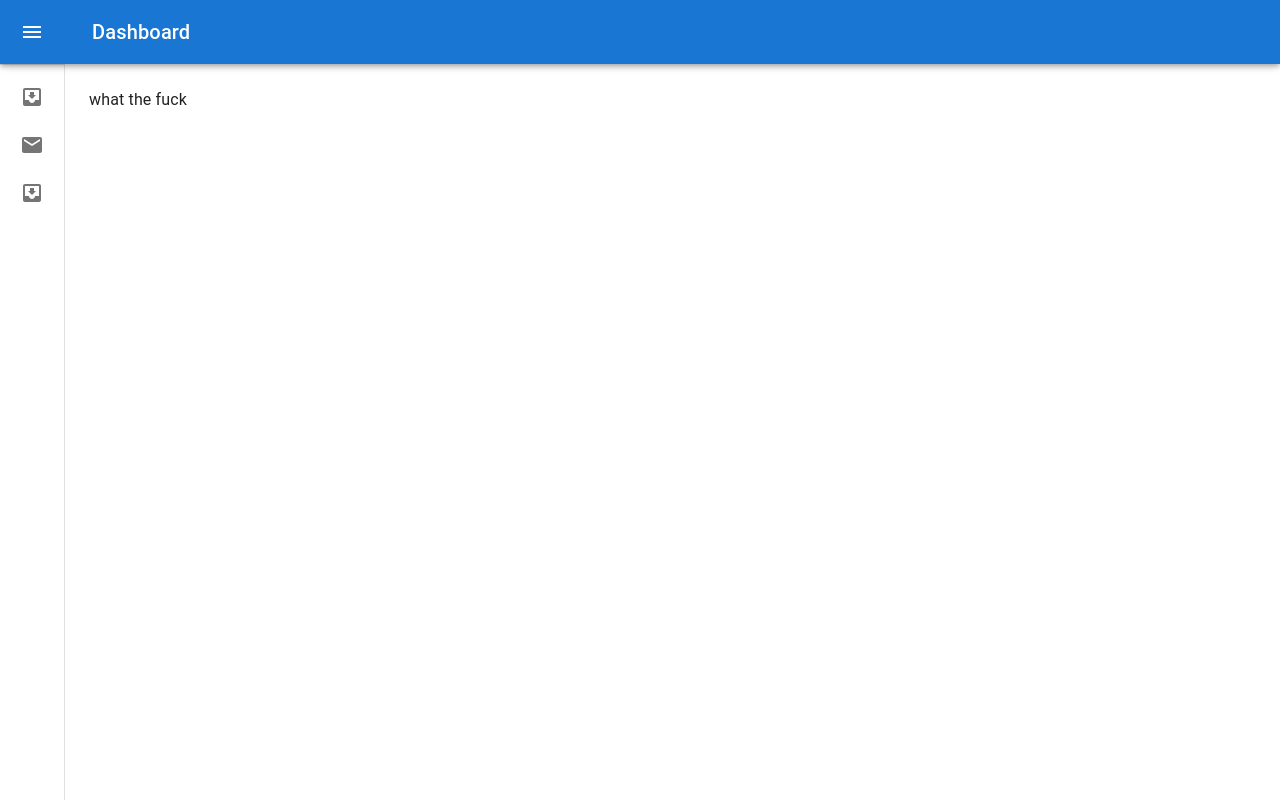
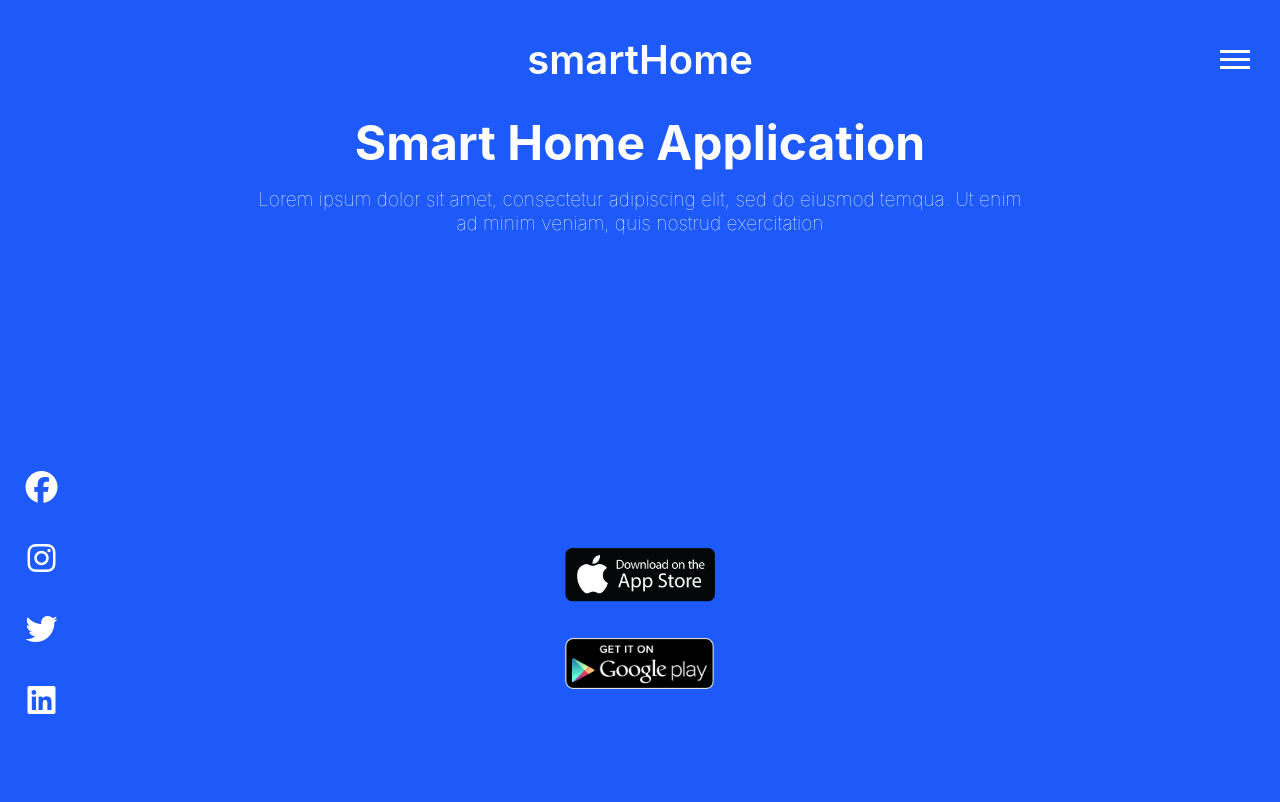
Before and after one commit to parkashay/app-landing-page, a React (Create React App) app: page /admin in a window 1280 px wide. Shown: the top 802 px of the page. Built offline with nearby package versions, Linux system fonts and the light colour scheme.

Commit message:
all done

```diff
--- a/package.json
+++ b/package.json
@@ -14,7 +14,6 @@
     "@testing-library/user-event": "^13.5.0",
     "react": "^18.2.0",
     "react-dom": "^18.2.0",
-    "react-router-dom": "^6.14.0",
     "react-scripts": "5.0.1",
     "styled-components": "^6.0.0-rc.6",
     "web-vitals": "^2.1.4"
--- a/src/App.js
+++ b/src/App.js
@@ -1,17 +1,12 @@
 
-import { BrowserRouter, Route, Routes } from 'react-router-dom';
 import './App.css';
 import Home from './pages/Home';
-import Dashboard from './dashboard/Dashboard';
 
 function App() {
   return (
-    <BrowserRouter>
-      <Routes>
-        <Route path='/' element={<Home />} />
-        <Route path='/admin' element = {<Dashboard />} />
-      </Routes>
-    </BrowserRouter>
+    <>
+      <Home/>
+    </>
   );
 }
 
--- a/src/dashboard/Dashboard.css
+++ /dev/null
@@ -1,3 +0,0 @@
-.dashboard{
-
-}
--- a/src/dashboard/Dashboard.jsx
+++ /dev/null
@@ -1,12 +0,0 @@
-import React from 'react'
-import Layout from './Layout'
-
-function Dashboard() {
-  return (
-    <div className='dashboard'>
-      <Layout/>
-    </div>
-  )
-}
-
-export default Dashboard
--- a/src/dashboard/Layout.jsx
+++ /dev/null
@@ -1,177 +0,0 @@
-import * as React from 'react';
-import { styled, useTheme } from '@mui/material/styles';
-import Box from '@mui/material/Box';
-import MuiDrawer from '@mui/material/Drawer';
-import MuiAppBar from '@mui/material/AppBar';
-import Toolbar from '@mui/material/Toolbar';
-import List from '@mui/material/List';
-import CssBaseline from '@mui/material/CssBaseline';
-import Typography from '@mui/material/Typography';
-import Divider from '@mui/material/Divider';
-import IconButton from '@mui/material/IconButton';
-import MenuIcon from '@mui/icons-material/Menu';
-import ChevronLeftIcon from '@mui/icons-material/ChevronLeft';
-import ChevronRightIcon from '@mui/icons-material/ChevronRight';
-import ListItem from '@mui/material/ListItem';
-import ListItemButton from '@mui/material/ListItemButton';
-import ListItemIcon from '@mui/material/ListItemIcon';
-import ListItemText from '@mui/material/ListItemText';
-import InboxIcon from '@mui/icons-material/MoveToInbox';
-import MailIcon from '@mui/icons-material/Mail';
-import { Route, Routes } from 'react-router-dom';
-import Testimonials from './components/Testimonials';
-import Faqs from './components/Faqs';
-
-const drawerWidth = 240;
-
-const openedMixin = (theme) => ({
-  width: drawerWidth,
-  transition: theme.transitions.create('width', {
-    easing: theme.transitions.easing.sharp,
-    duration: theme.transitions.duration.enteringScreen,
-  }),
-  overflowX: 'hidden',
-});
-
-const closedMixin = (theme) => ({
-  transition: theme.transitions.create('width', {
-    easing: theme.transitions.easing.sharp,
-    duration: theme.transitions.duration.leavingScreen,
-  }),
-  overflowX: 'hidden',
-  width: `calc(${theme.spacing(7)} + 1px)`,
-  [theme.breakpoints.up('sm')]: {
-    width: `calc(${theme.spacing(8)} + 1px)`,
-  },
-});
-
-const DrawerHeader = styled('div')(({ theme }) => ({
-  display: 'flex',
-  alignItems: 'center',
-  justifyContent: 'flex-end',
-  padding: theme.spacing(0, 1),
-  // necessary for content to be below app bar
-  ...theme.mixins.toolbar,
-}));
-
-const AppBar = styled(MuiAppBar, {
-  shouldForwardProp: (prop) => prop !== 'open',
-})(({ theme, open }) => ({
-  zIndex: theme.zIndex.drawer + 1,
-  transition: theme.transitions.create(['width', 'margin'], {
-    easing: theme.transitions.easing.sharp,
-    duration: theme.transitions.duration.leavingScreen,
-  }),
-  ...(open && {
-    marginLeft: drawerWidth,
-    width: `calc(100% - ${drawerWidth}px)`,
-    transition: theme.transitions.create(['width', 'margin'], {
-      easing: theme.transitions.easing.sharp,
-      duration: theme.transitions.duration.enteringScreen,
-    }),
-  }),
-}));
-
-const Drawer = styled(MuiDrawer, { shouldForwardProp: (prop) => prop !== 'open' })(
-  ({ theme, open }) => ({
-    width: drawerWidth,
-    flexShrink: 0,
-    whiteSpace: 'nowrap',
-    boxSizing: 'border-box',
-    ...(open && {
-      ...openedMixin(theme),
-      '& .MuiDrawer-paper': openedMixin(theme),
-    }),
-    ...(!open && {
-      ...closedMixin(theme),
-      '& .MuiDrawer-paper': closedMixin(theme),
-    }),
-  }),
-);
-
-export default function MiniDrawer() {
-  const theme = useTheme();
-  const [open, setOpen] = React.useState(false);
-
-  const handleDrawerOpen = () => {
-    setOpen(true);
-  };
-
-  const handleDrawerClose = () => {
-    setOpen(false);
-  };
-
-
-  const links = [{title: 'Testimonials', path: '/testimonials'},
-  {title: 'FAQs', path:'/faqs' },
-  {title: 'Contact Us', path:'/contact'}
-];
-  return (
-    <Box sx={{ display: 'flex' }}>
-      <CssBaseline />
-      <AppBar position="fixed" open={open}>
-        <Toolbar>
-          <IconButton
-            color="inherit"
-            aria-label="open drawer"
-            onClick={handleDrawerOpen}
-            edge="start"
-            sx={{
-              marginRight: 5,
-              ...(open && { display: 'none' }),
-            }}
-          >
-            <MenuIcon />
-          </IconButton>
-          <Typography variant="h6" noWrap component="div">
-            Dashboard
-          </Typography>
-        </Toolbar>
-      </AppBar>
-      <Drawer variant="permanent" open={open}>
-        <DrawerHeader>
-          <IconButton onClick={handleDrawerClose}>
-            {theme.direction === 'rtl' ? <ChevronRightIcon /> : <ChevronLeftIcon />}
-          </IconButton>
-        </DrawerHeader>
-        <Divider />
-        <List>
-          {links.map((text, index) => (
-            <ListItem key={text.title} disablePadding sx={{ display: 'block' }}>
-              <ListItemButton
-                sx={{
-                  minHeight: 48,
-                  justifyContent: open ? 'initial' : 'center',
-                  px: 2.5,
-                }}
-              >
-                <ListItemIcon
-                  sx={{
-                    minWidth: 0,
-                    mr: open ? 3 : 'auto',
-                    justifyContent: 'center',
-                  }}
-                >
-                  {index % 2 === 0 ? <InboxIcon /> : <MailIcon />}
-                </ListItemIcon>
-                <ListItemText primary={text.title} sx={{ opacity: open ? 1 : 0 }} />
-              </ListItemButton>
-            </ListItem>
-          ))}
-        </List>
-      </Drawer>
-      <Box component="main" sx={{ flexGrow: 1, p: 3 }}>
-        <DrawerHeader />
-
-<div>what the fuck</div>
-
-         <Routes>
-            <Route path='/testimonials' element={<Testimonials/>} />
-            <Route path='/faqs' element={<Faqs/>} />
-         </Routes>
-
-
-      </Box>
-    </Box>
-  );
-}
--- a/src/dashboard/components/Faqs.jsx
+++ /dev/null
@@ -1,9 +0,0 @@
-import React from 'react'
-
-function Faqs() {
-  return (
-    <div>Faqs</div>
-  )
-}
-
-export default Faqs
--- a/src/dashboard/components/Testimonials.jsx
+++ /dev/null
@@ -1,9 +0,0 @@
-import React from 'react'
-
-function Testimonials() {
-  return (
-    <div>Testimonials</div>
-  )
-}
-
-export default Testimonials
--- a/src/sections/Footer.jsx
+++ b/src/sections/Footer.jsx
@@ -1,7 +1,6 @@
 import React from 'react'
 import Qoutation from '../components/Qoutation'
 import { data } from '../data'
-import { Link } from 'react-router-dom';
 function Footer() {
     const handleSubmit = (e) => {
         e.preventDefault();
@@ -76,11 +75,7 @@ function Footer() {
                         color : 'white',
                         marginTop : '100px'
                     }}
-                    >Copyright &copy; 2021 All Rights Reserved
-                    <Link to='/admin' style={{
-                        textDecoration : 'none',
-                        color : 'white',
-                    }} >Bandezz</Link>
+                    >Copyright &copy; 2021 All Rights Reserved Bandezz
                     </div>
         </div>
     )
```
Also changed, not shown: 1 other file (tests, documents, lock files or other folders).
